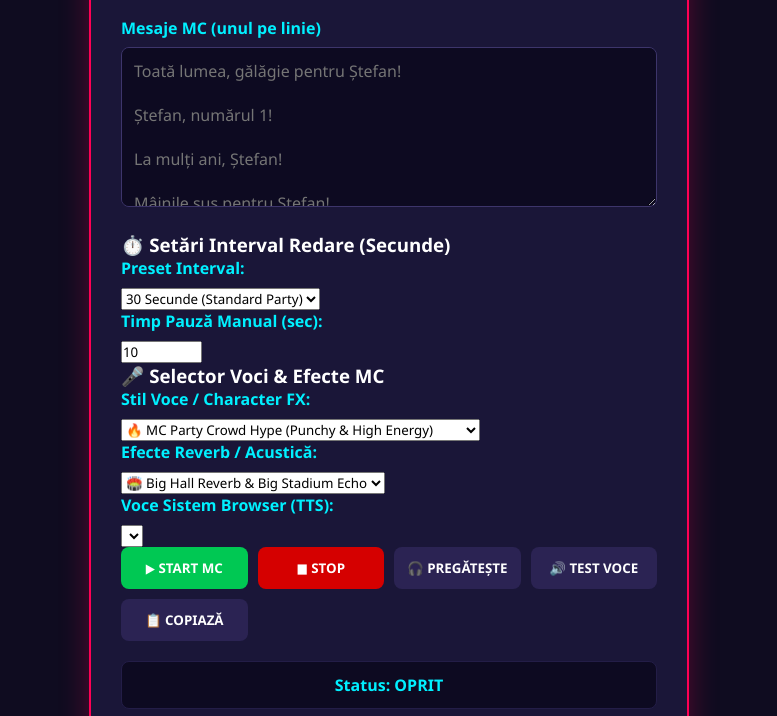
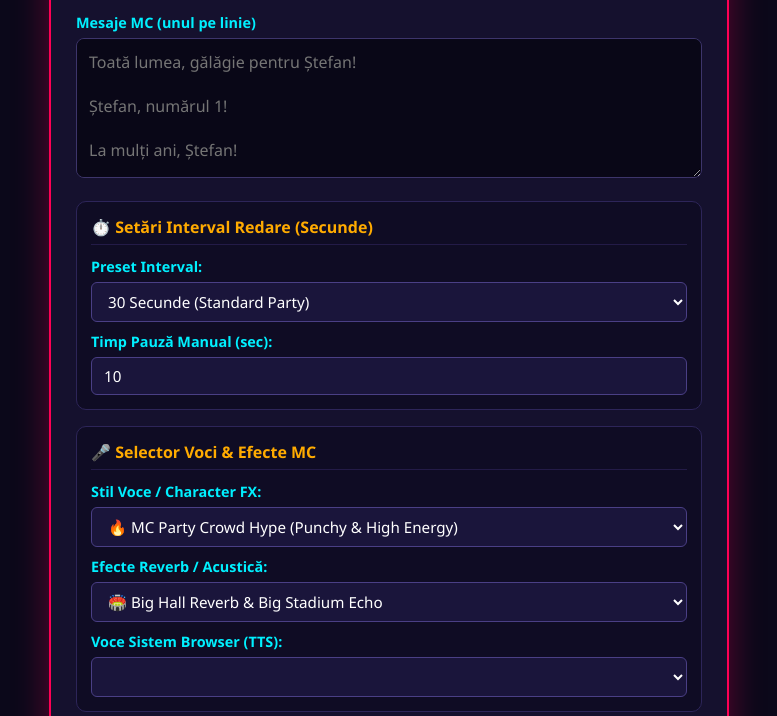
Before and after one commit to djcioko/dj-hype-mc-bot, a plain HTML site: page index.html in a window 1280 px wide. Shown: the part 128-844 px from the top of the page, without its empty margins (251-1028 px from the left). Drawn offline with Linux system fonts and the light colour scheme.

Commit message:
Update style.css

```diff
--- a/style.css
+++ b/style.css
@@ -6,7 +6,7 @@
 }
 
 body {
-  background: #0f0c20;
+  background: #0b081a;
   color: #ffffff;
   display: flex;
   justify-content: center;
@@ -16,48 +16,49 @@ body {
 }
 
 .box {
-  background: #1a1638;
+  background: #15112e;
   border: 2px solid #ff0055;
   border-radius: 16px;
-  padding: 30px;
+  padding: 25px;
   width: 100%;
-  max-width: 600px;
-  box-shadow: 0 0 30px rgba(255, 0, 85, 0.3);
+  max-width: 680px;
+  box-shadow: 0 0 35px rgba(255, 0, 85, 0.35);
 }
 
 h1 {
   text-align: center;
   color: #ff0055;
-  font-size: 2rem;
-  margin-bottom: 10px;
-  text-shadow: 0 0 10px rgba(255, 0, 85, 0.5);
+  font-size: 2.2rem;
+  margin-bottom: 6px;
+  text-shadow: 0 0 12px rgba(255, 0, 85, 0.6);
 }
 
 .subtitle {
   text-align: center;
-  color: #a0a0c0;
+  color: #00f0ff;
   margin-bottom: 20px;
   font-size: 0.95rem;
 }
 
 label {
   display: block;
-  margin-bottom: 8px;
+  margin-bottom: 6px;
   font-weight: bold;
   color: #00f0ff;
+  font-size: 0.9rem;
 }
 
 textarea {
   width: 100%;
-  height: 160px;
-  background: #0d0a21;
+  height: 140px;
+  background: #090717;
   border: 1px solid #3d356b;
   border-radius: 8px;
   color: #fff;
   padding: 12px;
   font-size: 1rem;
   resize: vertical;
-  margin-bottom: 20px;
+  margin-bottom: 18px;
   outline: none;
 }
 
@@ -66,11 +67,51 @@ textarea:focus {
   box-shadow: 0 0 10px rgba(0, 240, 255, 0.3);
 }
 
+.settings-panel {
+  background: #0f0c24;
+  border: 1px solid #2d2559;
+  border-radius: 10px;
+  padding: 14px;
+  margin-bottom: 16px;
+}
+
+.settings-panel h3 {
+  font-size: 1rem;
+  color: #ffab00;
+  margin-bottom: 12px;
+  border-bottom: 1px solid #231b47;
+  padding-bottom: 6px;
+}
+
+.setting-row {
+  margin-bottom: 10px;
+  display: flex;
+  flex-direction: column;
+}
+
+.setting-row:last-child {
+  margin-bottom: 0;
+}
+
+select, input[type="number"] {
+  background: #1a153b;
+  color: #fff;
+  border: 1px solid #4a3f85;
+  padding: 8px 12px;
+  border-radius: 6px;
+  font-size: 0.95rem;
+  outline: none;
+}
+
+select:focus, input[type="number"]:focus {
+  border-color: #ff0055;
+}
+
 .controls {
   display: grid;
   grid-template-columns: repeat(auto-fit, minmax(110px, 1fr));
   gap: 10px;
-  margin-bottom: 20px;
+  margin-bottom: 18px;
 }
 
 button {
@@ -106,7 +147,7 @@ button.stop:hover {
 }
 
 .status {
-  background: #0d0a21;
+  background: #090717;
   padding: 12px;
   border-radius: 8px;
   text-align: center;
@@ -126,7 +167,7 @@ button.stop:hover {
 }
 
 .message {
-  background: #251e4b;
+  background: #231b4a;
   border-left: 4px solid #ff0055;
   padding: 15px;
   border-radius: 4px;
```
